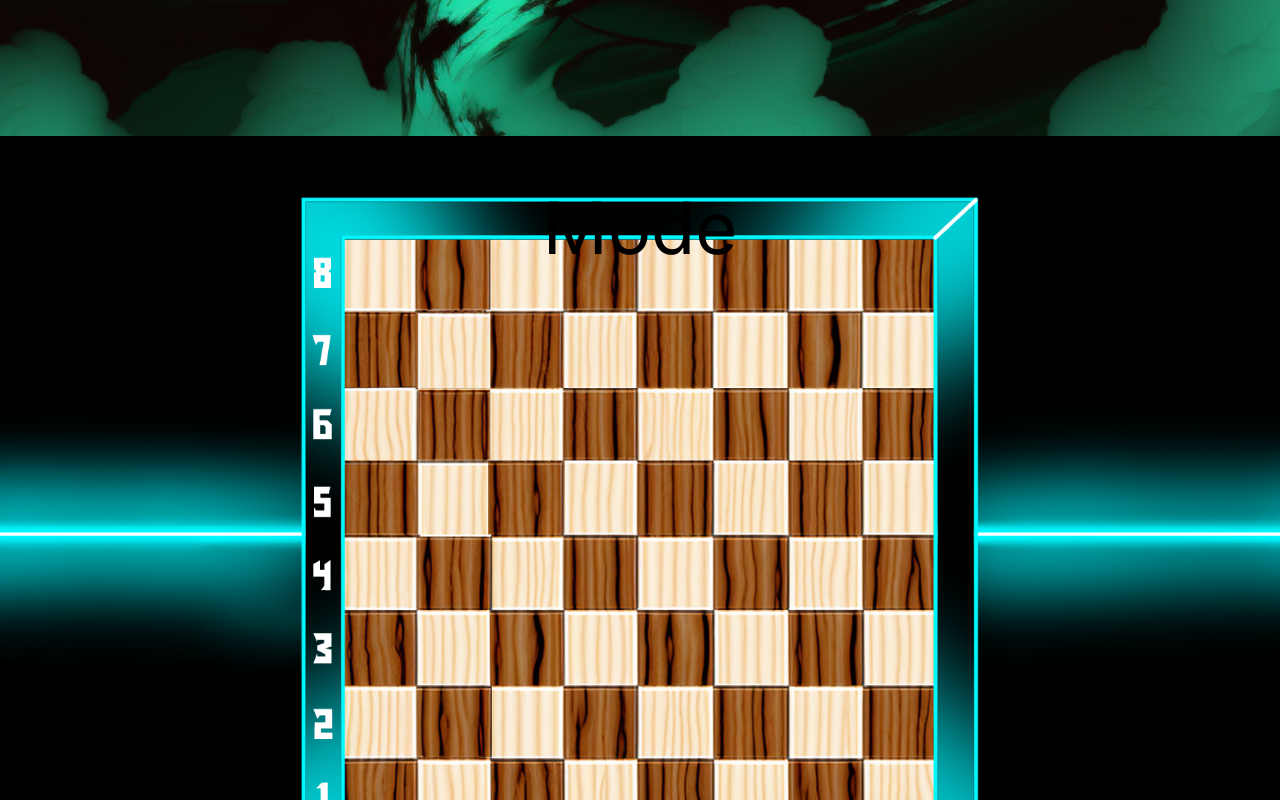
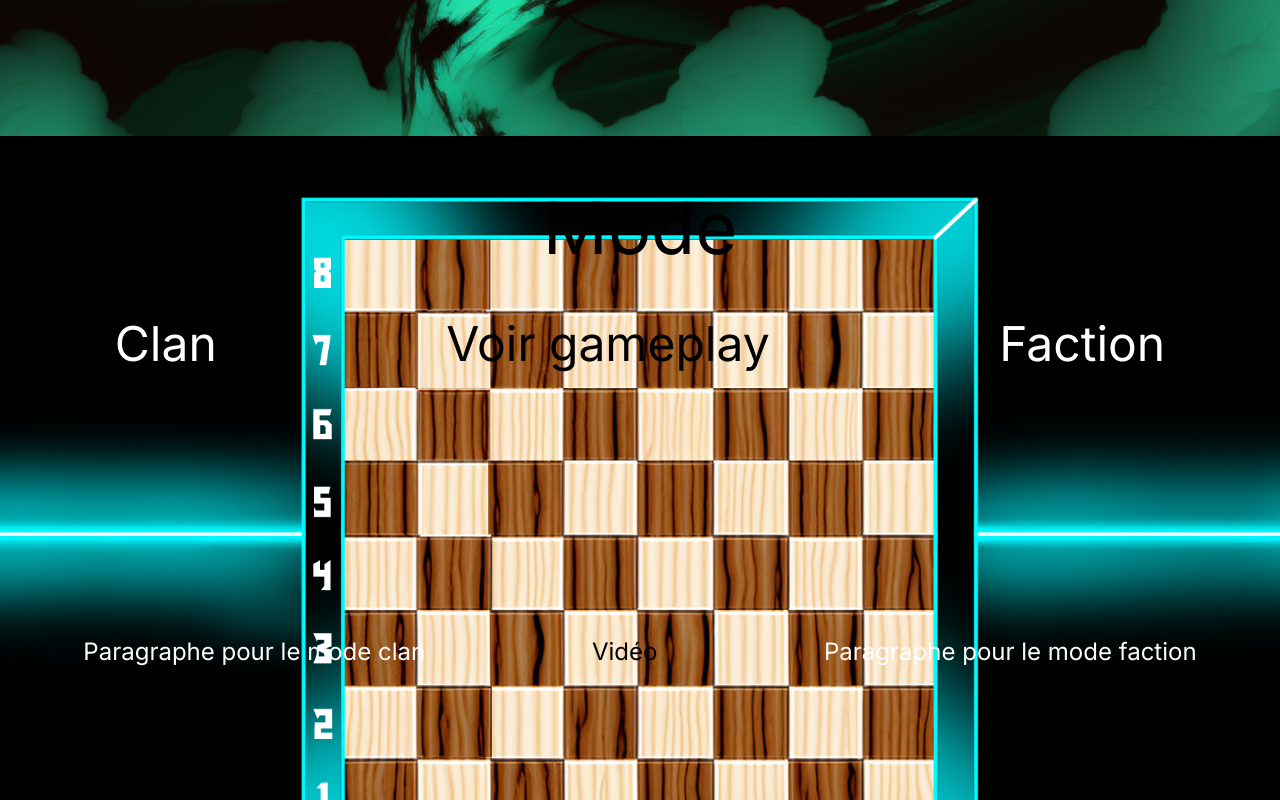
Before and after one commit to FabriceValmont/WebSiteGodsChess, a Next.js app: page / in a window 1280 px wide. Shown: the part 760-1560 px from the top of the page. Built offline with nearby package versions, Linux system fonts and the light colour scheme.

Commit message:
SHPM mise en place de la base

```diff
--- a/app/Components/SectionHomePageMode.js
+++ b/app/Components/SectionHomePageMode.js
@@ -3,8 +3,18 @@ import Image from 'next/image';
 
 const SectionHomePage = () => {
   return (
-    <div className="w-full h-screen flex flex-col items-start bg-cover bg-center relative" style={{ backgroundImage: 'url(/GameBoardScreenWeb.png)' }}>
+    <div className="w-full h-screen flex flex-col bg-cover bg-center relative" style={{ backgroundImage: 'url(/GameBoardScreenWeb.png)' }}>
       <p className="text-7xl text-black mx-auto my-14">Mode</p>
+      <div className=" w-full text-5xl text-white flex justify-around items-start mx-auto">
+        <p>Clan</p>
+        <button className="text-black">Voir gameplay</button>
+        <p>Faction</p>
+      </div>
+      <div className=" w-full h-screen text-2xl text-white flex justify-around items-center mx-auto">
+        <p>Paragraphe pour le mode clan</p>
+        <p className="text-black">Vidéo</p>
+        <p>Paragraphe pour le mode faction</p>
+      </div>
     </div>
   );
 }
--- a/app/Components/SectionHomePagePlay.js
+++ b/app/Components/SectionHomePagePlay.js
@@ -8,7 +8,7 @@ const SectionHomePage = () => {
       <p className="text-5xl text-white text-center">Le jeu d'échec le plus stratégique au monde !</p>
       <div className="relative">
         <Image src="/Bouton_entier.png" alt="Bouton" width={300} height={150} objectFit="cover" objectPosition="center" className="mx-auto my-3" />
-        <p className="absolute text-6xl text-white top-1/2 left-1/2 transform -translate-x-1/2 -translate-y-1/2">Jouer</p>
+        <button className="absolute text-6xl text-white top-1/2 left-1/2 transform -translate-x-1/2 -translate-y-1/2">Jouer</button>
       </div>
     </div>
   );
```
